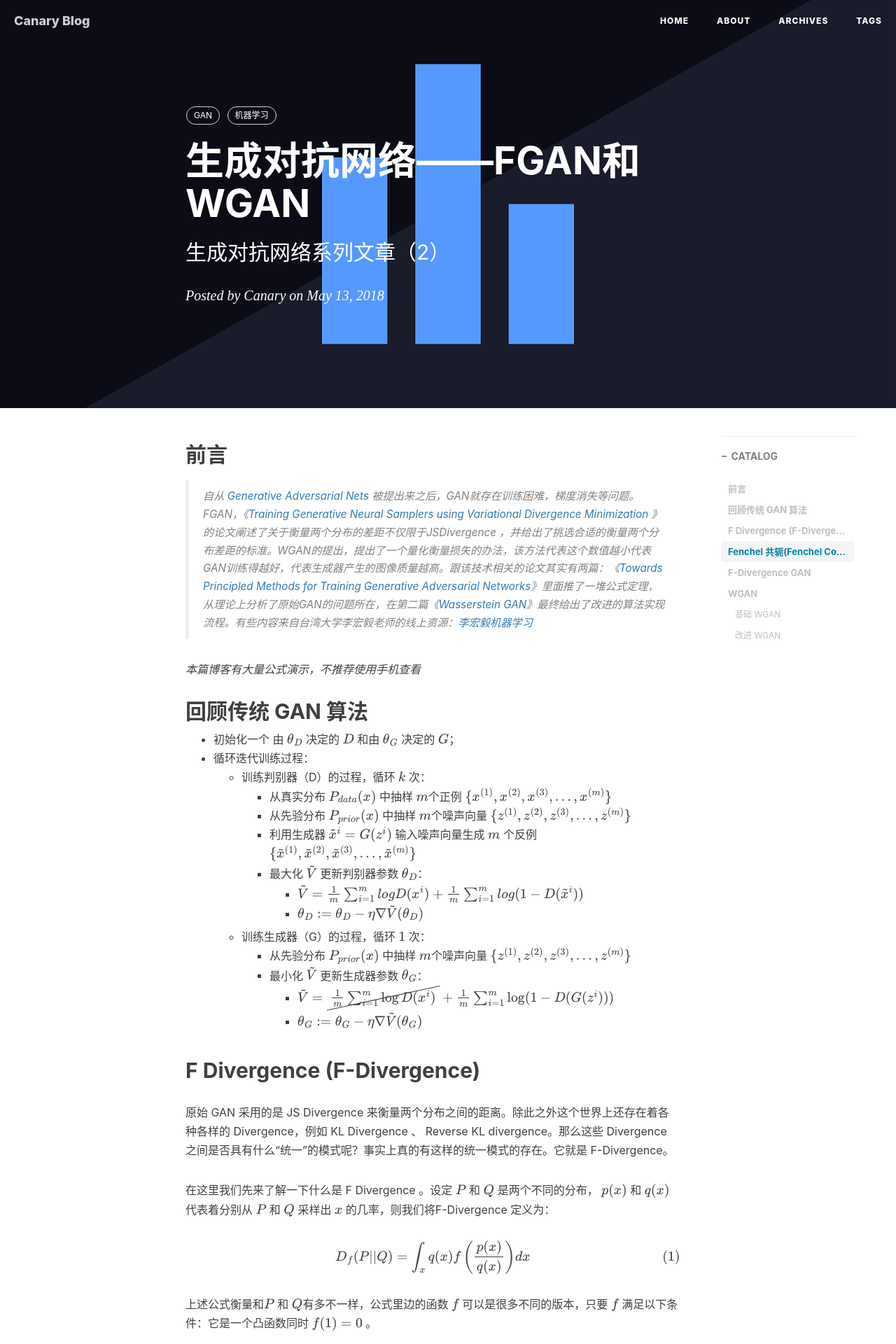
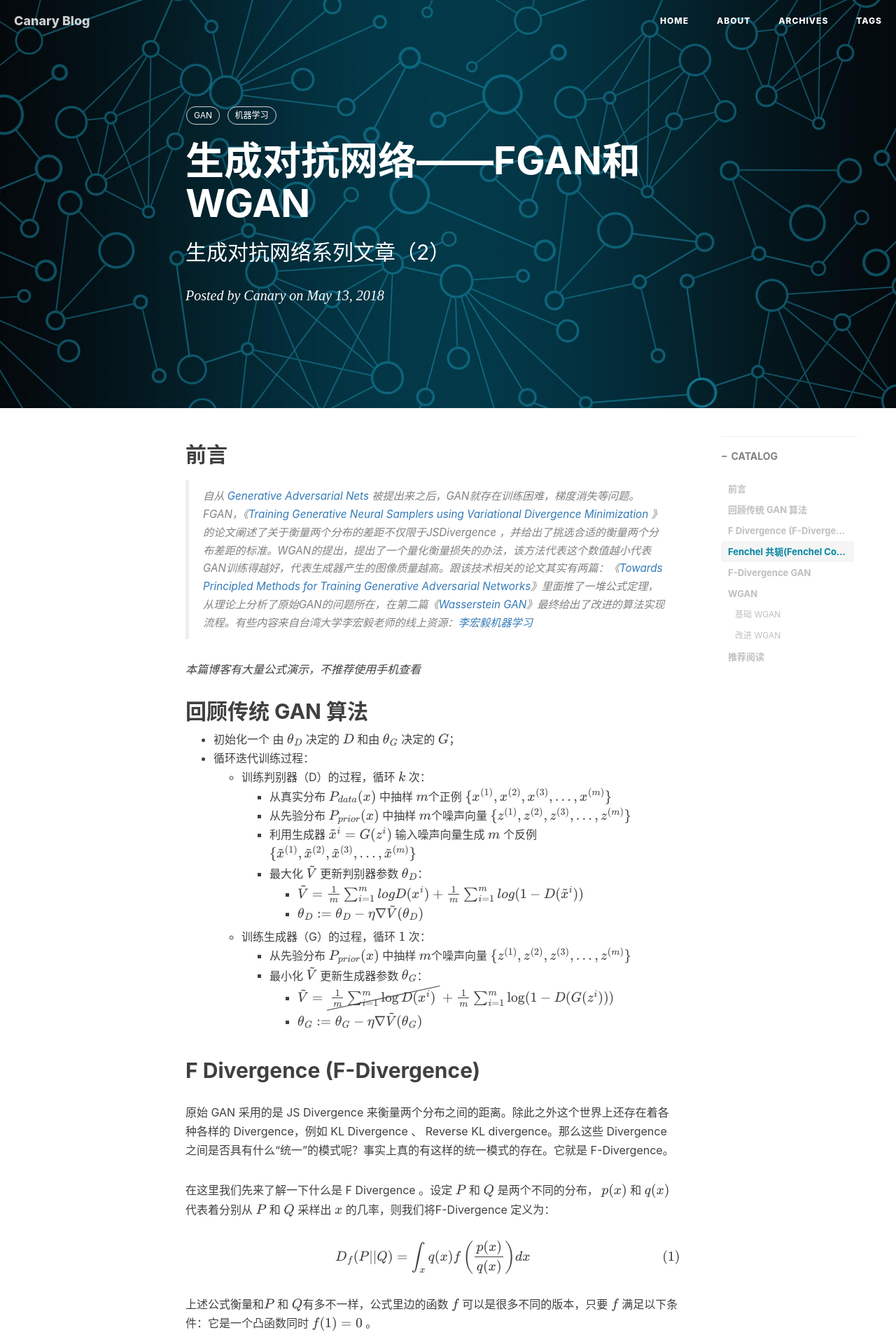
Before and after one commit to AlbertHG/alberthg.github.io, a Jekyll site: the page built from _posts/2018-05-04-wgan.md, in a window 1280 px wide. Shown: the top 1920 px of the page at 70% size. Built offline with Jekyll 4.4.1, drawn with Linux system fonts in a browser that asks for light colours; nearby versions of some CDN libraries; formulas are drawn with MathJax 3; comment, search, counter and statistics services are not loaded; some of the changed text lies outside the part shown.

Commit message:
update wgan

```diff
--- a/_posts/2018-05-04-wgan.md
+++ b/_posts/2018-05-04-wgan.md
@@ -4,7 +4,7 @@
 subtitle:   生成对抗网络系列文章（2）
 date:       2018-05-13
 author:     Canary
-header-img: img/wgan.png
+header-img: img/wgan.jpg
 catalog: true
 tags:
     - GAN
@@ -346,3 +346,8 @@
 这样做是有好处的，就像我们在SVM中强调最大类间距离一样，虽然有多个可以将数据区分开的分类面，但我们希望找到不但能区分数据，还能让区分距离最大的那个分类面。这里这样做的目的是由于可能存在多个判别器，我们想要找到的那个判别器应该有一个“最好的形状”。
 
 一个“好”的判别器应该在 $P_{data}$ 附近是尽可能大，要在 $P_G$ 附近尽可能小。也就是说处于 $P_{data}$ 和$P_G$之间的 $P_{penalty}$ 区域应该有一个比较“陡峭”的梯度。但是这个陡峭程度是有限制的，这个限制就是 1！
+
+
+## 推荐阅读
+
+[令人拍案叫绝的Wasserstein GAN](https://zhuanlan.zhihu.com/p/25071913)
```
Also changed, not shown: img/wgan.jpg (added), img/wgan.png (deleted).
